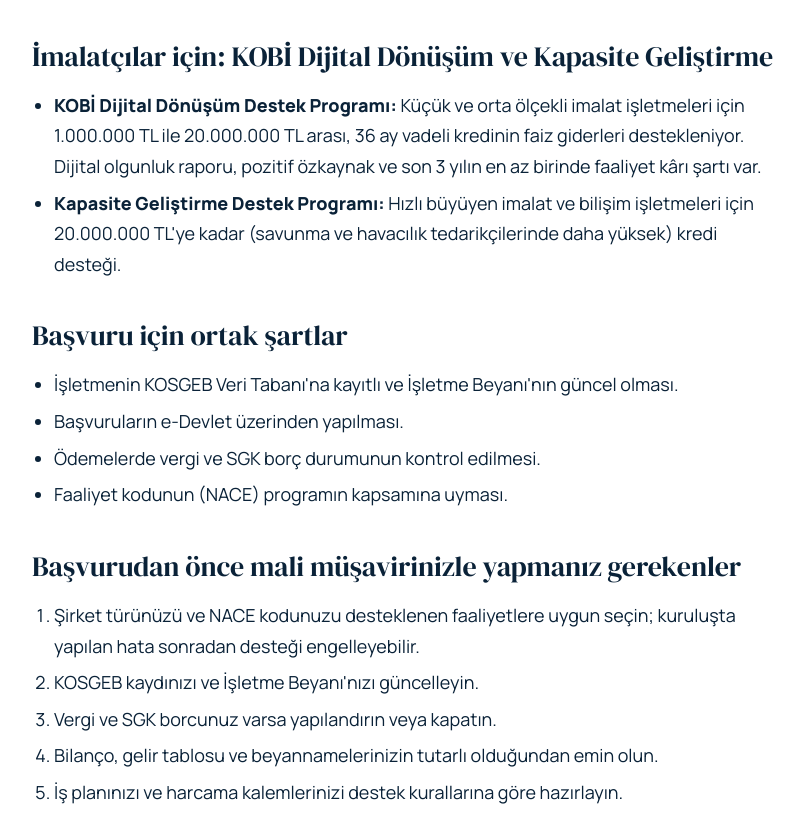
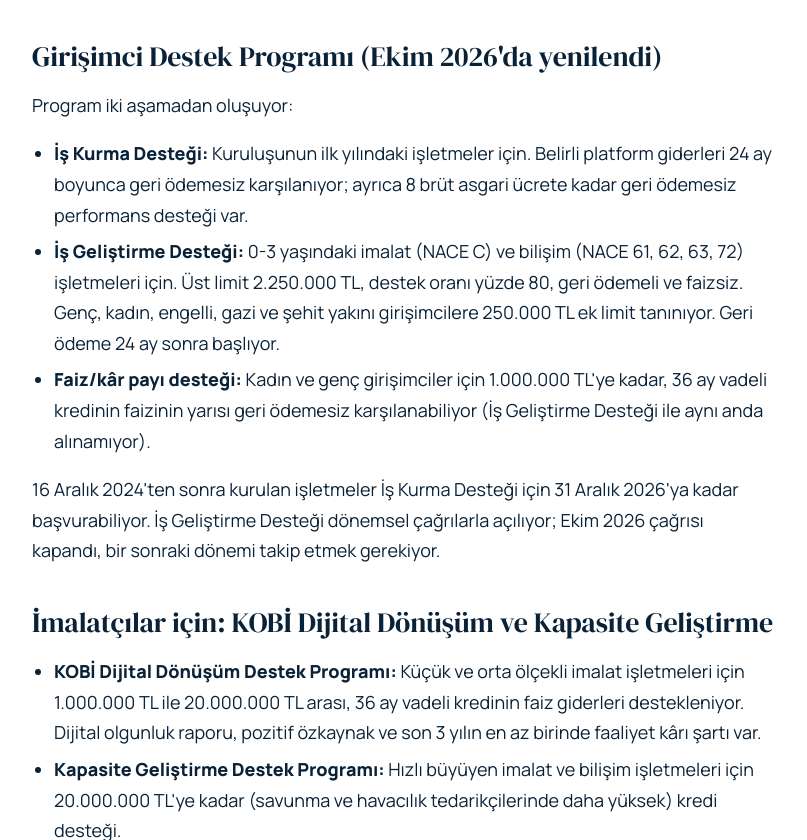
Before and after one commit to smmmserkankaplan-cell/smmmserkankaplan, a plain HTML site: page haberler/kosgeb-destekleri-2026-izmir-girisimci-kobi.html in a window 1280 px wide. Shown: the part 1060-1900 px from the top of the page, without its empty margins (236-1043 px from the left). Drawn offline with Linux system fonts and the light colour scheme.

Commit message:
KOSGEB yazısı: eksik ilk bölüm eklendi, yazı üreticide başlık filtresi düzeltildi
Co-Authored-By: Claude Opus 5.5 <noreply@anthropic.com>
Claude-Session: https://claude.ai/code/session_019MkBP2UzWyV27qGAb3TsjF

```diff
--- a/haberler/kosgeb-destekleri-2026-izmir-girisimci-kobi.html
+++ b/haberler/kosgeb-destekleri-2026-izmir-girisimci-kobi.html
@@ -34,6 +34,14 @@
   <h1>KOSGEB destekleri 2026: İzmir&#x27;de iş kuranlar ve KOBİ&#x27;ler hangi desteklerden yararlanabilir?</h1>
   <p class="lead">Yeni bir iş kurmak ya da mevcut işinizi büyütmek istiyorsanız KOSGEB destekleri hâlâ en önemli kaynaklardan biri. KOSGEB, Girişimci Destek Programı'nı Ekim 2026'da yeniledi. Karşıyaka'daki ofisimizde mali müşavir olarak İzmir'deki girişimcilerin başvurularını hazırlıyoruz; bu yazıda 2026'da öne çıkan programları ve başvurudan önce dikkat edilmesi gerekenleri özetliyoruz.</p>
   <img class="cover" src="../img/haber-anlatim.jpg" alt="KOSGEB destekleri 2026: İzmir&#x27;de iş kuranlar ve KOBİ&#x27;ler hangi desteklerden yararlanabilir? yazısının kapak fotoğrafı, Serkan Kaplan Mali Müşavirlik ofisi" width="1200" height="800">
+<h2>Girişimci Destek Programı (Ekim 2026'da yenilendi)</h2>
+<p>Program iki aşamadan oluşuyor:</p>
+<ul>
+<li><b>İş Kurma Desteği:</b> Kuruluşunun ilk yılındaki işletmeler için. Belirli platform giderleri 24 ay boyunca geri ödemesiz karşılanıyor; ayrıca 8 brüt asgari ücrete kadar geri ödemesiz performans desteği var.</li>
+<li><b>İş Geliştirme Desteği:</b> 0-3 yaşındaki imalat (NACE C) ve bilişim (NACE 61, 62, 63, 72) işletmeleri için. Üst limit 2.250.000 TL, destek oranı yüzde 80, geri ödemeli ve faizsiz. Genç, kadın, engelli, gazi ve şehit yakını girişimcilere 250.000 TL ek limit tanınıyor. Geri ödeme 24 ay sonra başlıyor.</li>
+<li><b>Faiz/kâr payı desteği:</b> Kadın ve genç girişimciler için 1.000.000 TL'ye kadar, 36 ay vadeli kredinin faizinin yarısı geri ödemesiz karşılanabiliyor (İş Geliştirme Desteği ile aynı anda alınamıyor).</li>
+</ul>
+<p>16 Aralık 2024'ten sonra kurulan işletmeler İş Kurma Desteği için 31 Aralık 2026'ya kadar başvurabiliyor. İş Geliştirme Desteği dönemsel çağrılarla açılıyor; Ekim 2026 çağrısı kapandı, bir sonraki dönemi takip etmek gerekiyor.</p>
 <h2>İmalatçılar için: KOBİ Dijital Dönüşüm ve Kapasite Geliştirme</h2>
 <ul>
 <li><b>KOBİ Dijital Dönüşüm Destek Programı:</b> Küçük ve orta ölçekli imalat işletmeleri için 1.000.000 TL ile 20.000.000 TL arası, 36 ay vadeli kredinin faiz giderleri destekleniyor. Dijital olgunluk raporu, pozitif özkaynak ve son 3 yılın en az birinde faaliyet kârı şartı var.</li>
```
Also changed, not shown: 1 other file.
